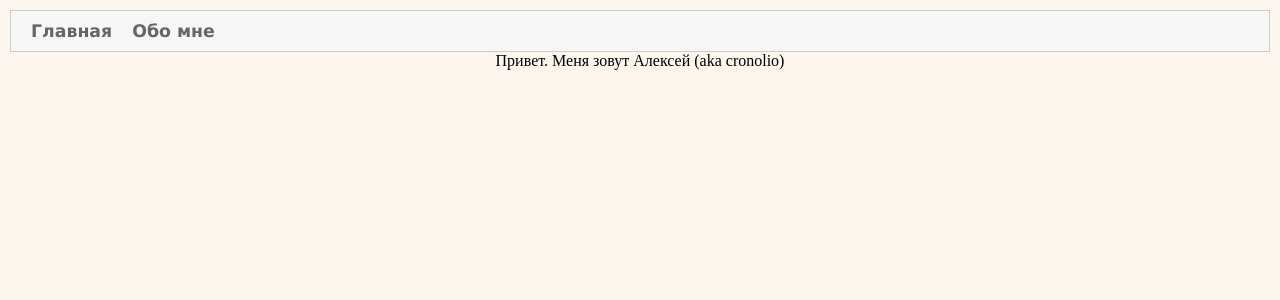
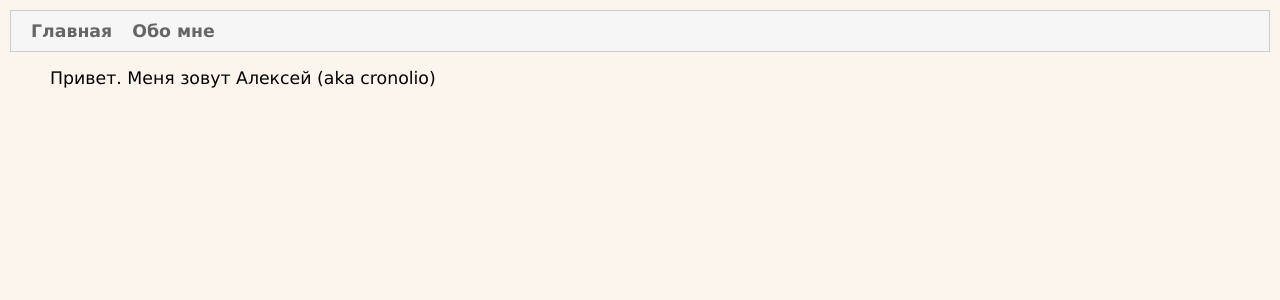
Before and after one commit to cronolio/cronolio.github.io, a Jekyll site: the page built from aboutme.md, in a window 1280 px wide. Shown: the top 300 px of the page. Built offline with Jekyll 4.4.1, drawn with Linux system fonts in a browser that asks for light colours.

Commit message:
wight optimization

```diff
--- a/aboutme.md
+++ b/aboutme.md
@@ -2,6 +2,10 @@
 layout: default
 title: Обо мне
 ---
-<div align="center">
+<div class="posts">
+<ul>
+  <li>
 Привет. Меня зовут Алексей (aka cronolio)
+  </li>
+</ul>
 </div>
--- a/assets/css/main.css
+++ b/assets/css/main.css
@@ -1,6 +1,5 @@
 body{
 background-color: #FCF5EE;
-min-width: 807px;
 margin: 10px;
 }
 
```
